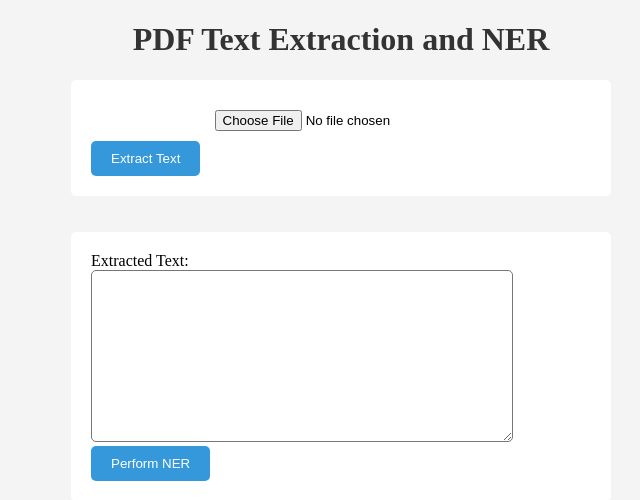
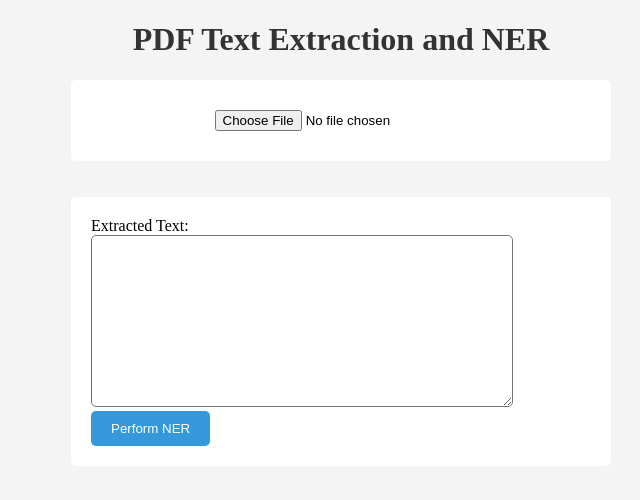
Before and after one commit to buttaRahul/ocr-ner, a FastAPI app: page / in a window 1280 px wide. Shown: the top 500 px of the page, without its empty margins (299-939 px from the left). Run offline with FastAPI, Linux system fonts and the light colour scheme.

Commit message:
removed extract text button

```diff
--- a/app.py
+++ b/app.py
@@ -16,7 +16,7 @@ load_dotenv()
 endpoint = os.getenv('ENDPOINT')
 # print(endpoint)
 key = os.getenv("API_KEY")
-print(key)
+# print(key)
 
 
 
--- a/templates/index.html
+++ b/templates/index.html
@@ -8,7 +8,7 @@
   <h1>PDF Text Extraction and NER</h1>
   <form>
     <input type="file" name="file" id="input_file" onchange="extractText()">
-    <button type="button" onclick="extractText()">Extract Text</button>
+    <!-- <button type="button" onclick="extractText()">Extract Text</button> -->
   </form>
   <br><br>
   <form action="/ner" method="POST">
```
